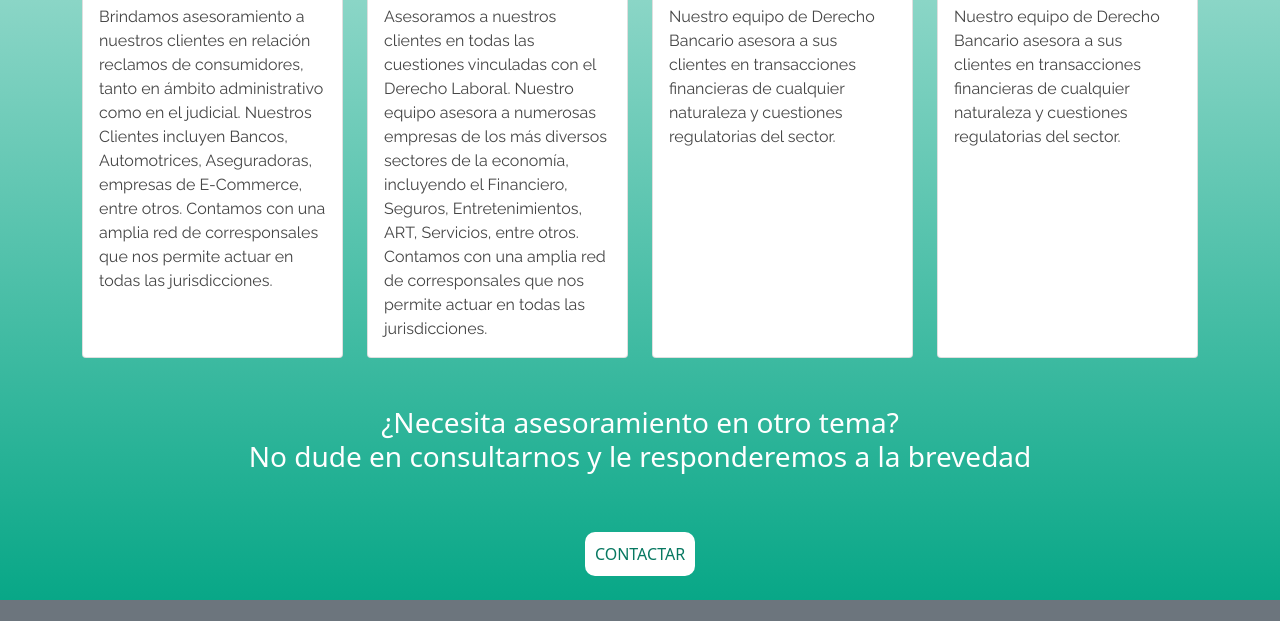
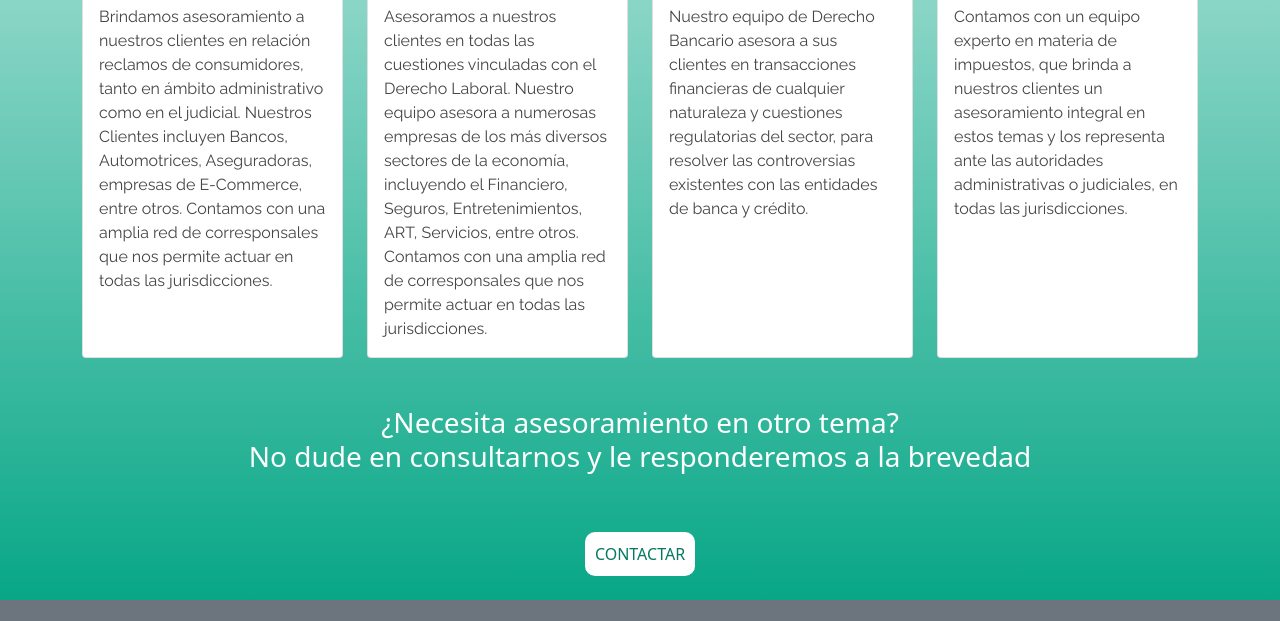
Before and after one commit to EugeCoding/Entrega_Final, a plain HTML site: page pages/areas_de_practica.html in a window 1280 px wide. Shown: the part 909-1530 px from the top of the page. Drawn offline with nearby package versions, Linux system fonts and the light colour scheme.

Commit message:
correciones wording en pag Areas de Practica

```diff
--- a/pages/areas_de_practica.html
+++ b/pages/areas_de_practica.html
@@ -156,7 +156,7 @@
               <div class="card-body">
                 <h5 class="card-title text-center">Derecho Bancario</h5>
                 <p class="card-text">Nuestro equipo de Derecho Bancario asesora a sus clientes en transacciones
-                  financieras de cualquier naturaleza y cuestiones regulatorias del sector.</p>
+                  financieras de cualquier naturaleza y cuestiones regulatorias del sector, para resolver las controversias existentes con las entidades de banca y crédito. </p>
               </div>
             </div>
           </div>
@@ -166,8 +166,7 @@
                 alt="foto de mesa de trabajo con monedas apiladas, una calculadora y una lupa">
               <div class="card-body">
                 <h5 class="card-title text-center">Derecho Tributario</h5>
-                <p class="card-text">Nuestro equipo de Derecho Bancario asesora a sus clientes en transacciones
-                  financieras de cualquier naturaleza y cuestiones regulatorias del sector.</p>
+                <p class="card-text">Contamos con un equipo experto en materia de impuestos, que brinda a nuestros clientes un asesoramiento integral en estos temas y los representa ante las autoridades administrativas o judiciales, en todas las jurisdicciones.</p>
               </div>
             </div>
           </div>
```
